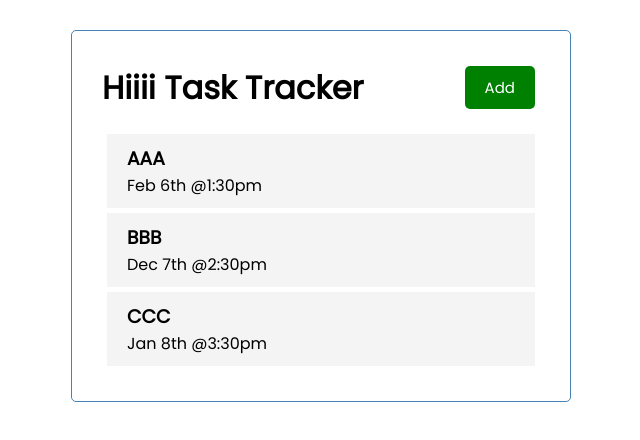
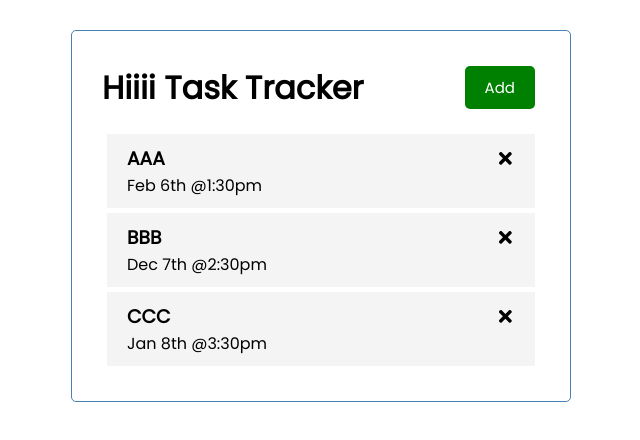
Before and after one commit to Mahsa1990a/react-task-tracker, a React (Create React App) app: page / in a window 1280 px wide. Shown: the top 440 px of the page, without its empty margins (319-959 px from the left). Built offline with nearby package versions, Linux system fonts and the light colour scheme; the HTML template or start-up script is replaced by a standard one.

Commit message:
added icon zarbdar

```diff
--- a/src/components/Task.jsx
+++ b/src/components/Task.jsx
@@ -1,7 +1,11 @@
+import { FaTimes } from 'react-icons/fa' //fa:font awsome , FaTimes: icon zarbdar
+
 const Task = ( { task }) => {
   return (
     <div className='task'>
-      <h3>{task.text}</h3>
+      <h3>
+        {task.text} <FaTimes />
+      </h3>
       <p>{task.day}</p>
     </div>
   )
```
